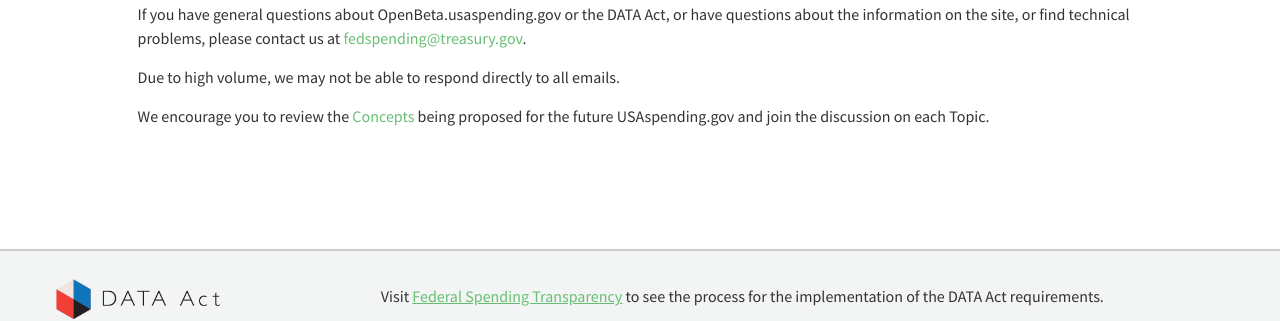
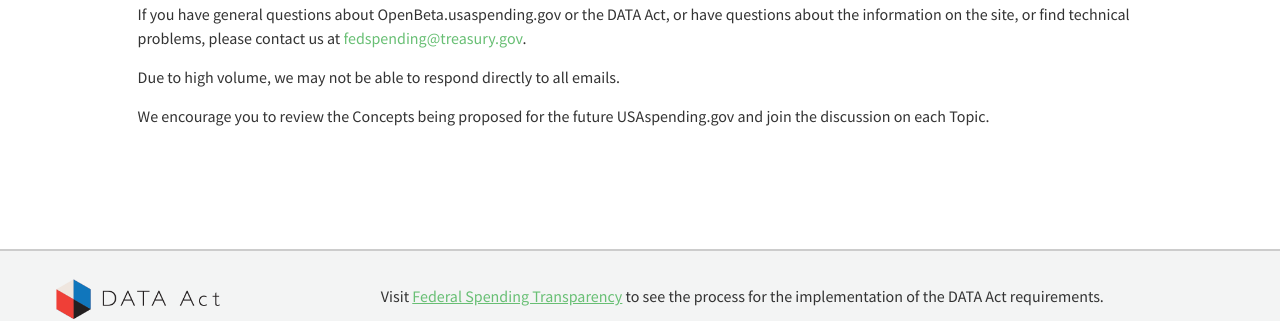
Before and after one commit to fedspendingtransparency/openbeta, a Jekyll site: the page built from contact/index.html, in a window 1280 px wide. Shown: the part 272-593 px from the top of the page. Built offline with Jekyll 4.4.1, drawn with Linux system fonts in a browser that asks for light colours; part of the change alters nothing that is shown.

```diff
--- a/contact/index.html
+++ b/contact/index.html
@@ -14,7 +14,7 @@ layout: default
       {% for paragraph in site.data.contact.content %}
         <p>{{ paragraph.text | replace: '!SITE_BASEURL!', site.baseurl }}</p>
       {% endfor %}
-      <p>We encourage you to review the <a href='{{ site.baseurl }}'>Concepts</a> being proposed for the future USAspending.gov and join the discussion on each Topic.</p>
+      <p>We encourage you to review the Concepts being proposed for the future USAspending.gov and join the discussion on each Topic.</p>
     </div>
   </div>
 </section>
```
